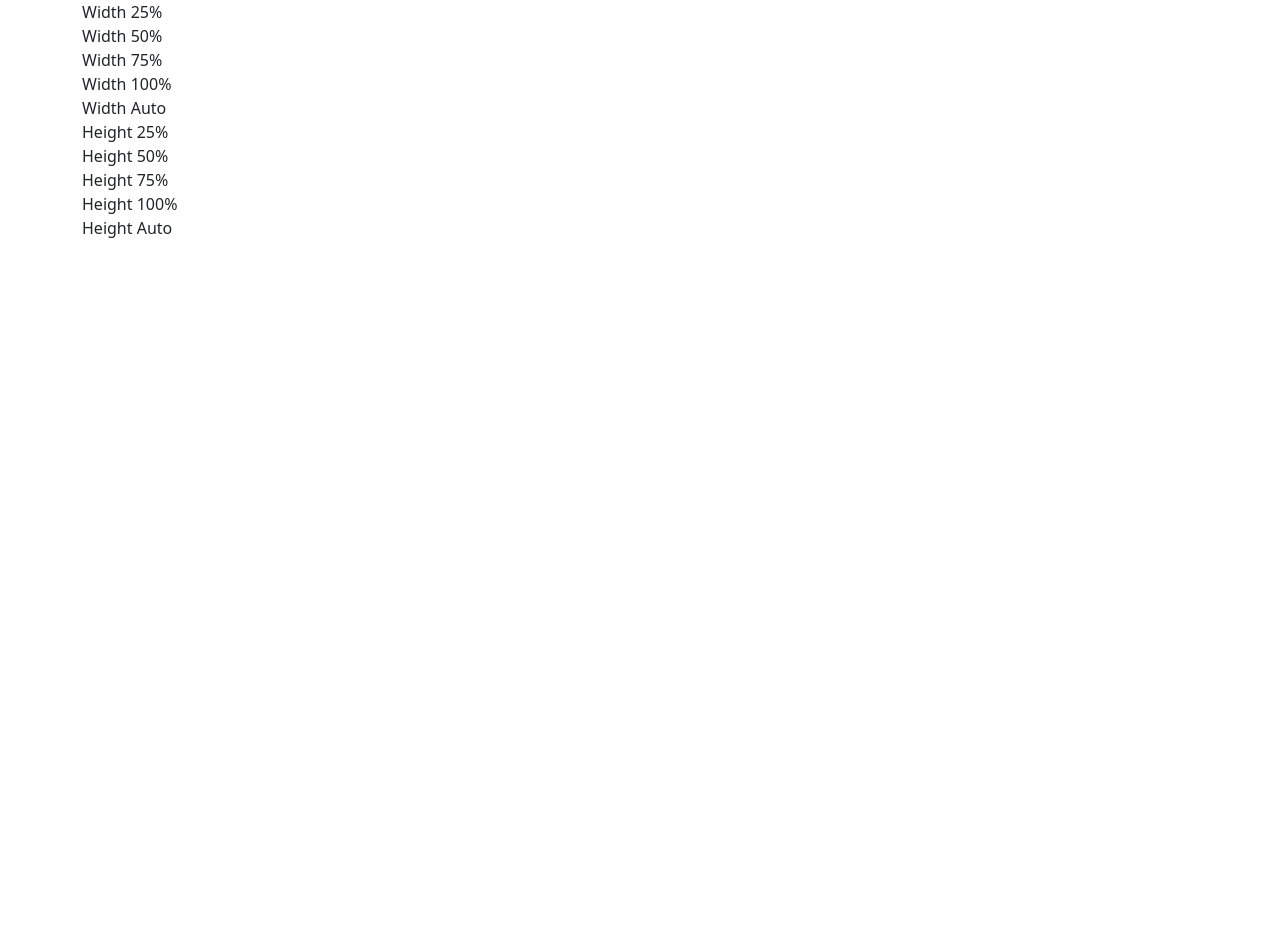
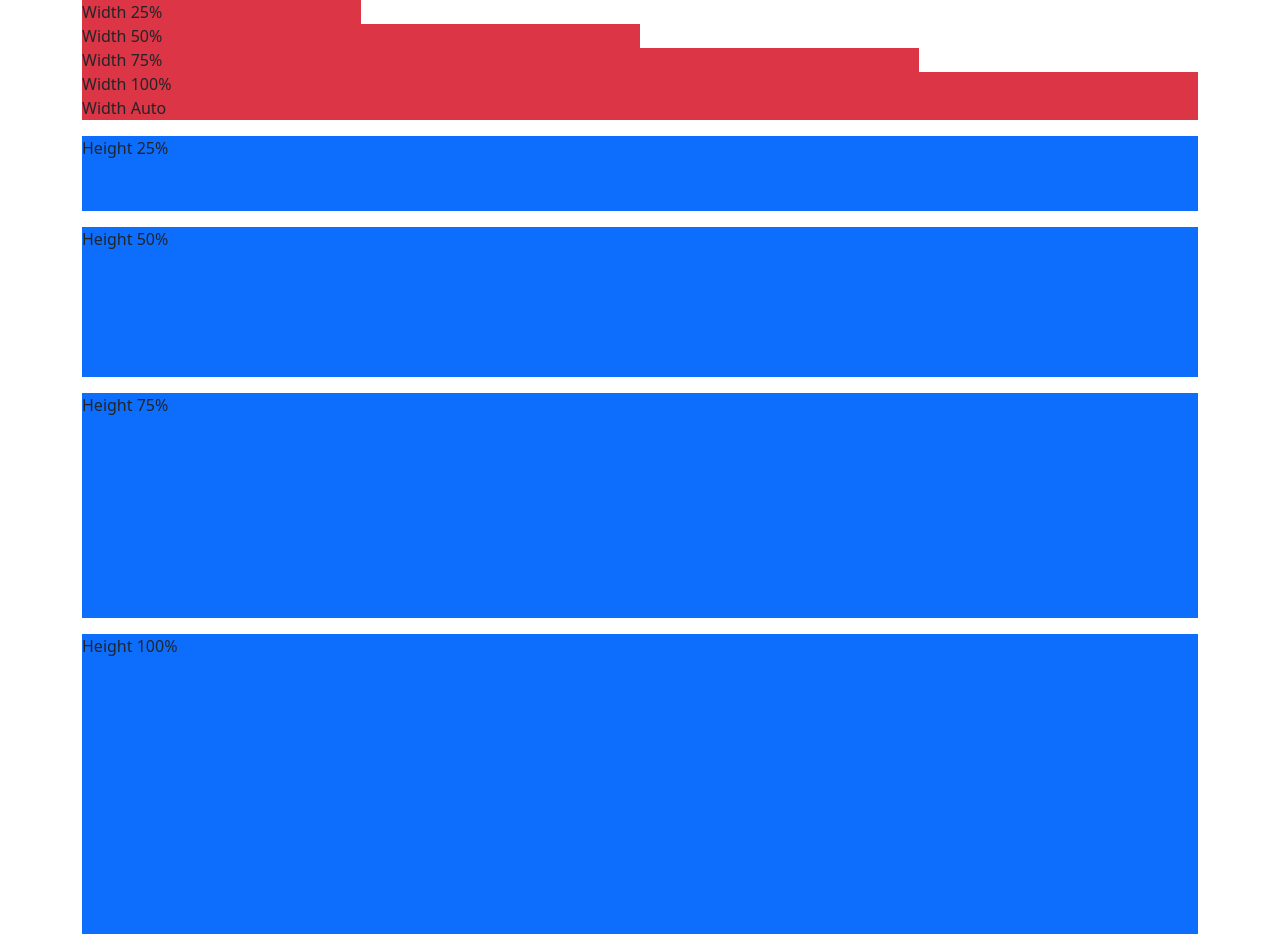
Before and after one commit to Phongsakorn1415/Github-destop-project, a plain HTML site: page 7_Size.html in a window 1280 px wide. Shown: the top 937 px of the page. Before the commit the page ends 800 px from the top, so only its background shows below. Drawn offline with nearby package versions, Linux system fonts and the light colour scheme.

Commit message:
7.Size
Update 7_Size.html

```diff
--- a/7_Size.html
+++ b/7_Size.html
@@ -10,19 +10,19 @@
 <body>
     <div class="container">
         <!-- Width -->
-        <div>Width 25%</div>
-        <div>Width 50%</div>
-        <div>Width 75%</div>
-        <div>Width 100%</div>
-        <div>Width Auto</div>
+        <div class="bg-danger w-25">Width 25%</div>
+        <div class="bg-danger w-50">Width 50%</div>
+        <div class="bg-danger w-75">Width 75%</div>
+        <div class="bg-danger w-100">Width 100%</div>
+        <div class="bg-danger w-auto">Width Auto</div>
 
         <!-- Height -->
         <div style="height: 300px;">
-            <div>Height 25%</div>
-            <div>Height 50%</div>
-            <div>Height 75%</div>
-            <div>Height 100%</div>
-            <div>Height Auto</div>
+            <div class="bg-primary my-3 h-25">Height 25%</div>
+            <div class="bg-primary my-3 h-50">Height 50%</div>
+            <div class="bg-primary my-3 h-75">Height 75%</div>
+            <div class="bg-primary my-3 h-100">Height 100%</div>
+            <div class="bg-primary my-3 h-auto">Height Auto</div>
         </div>
     </div>
 </body>
```
